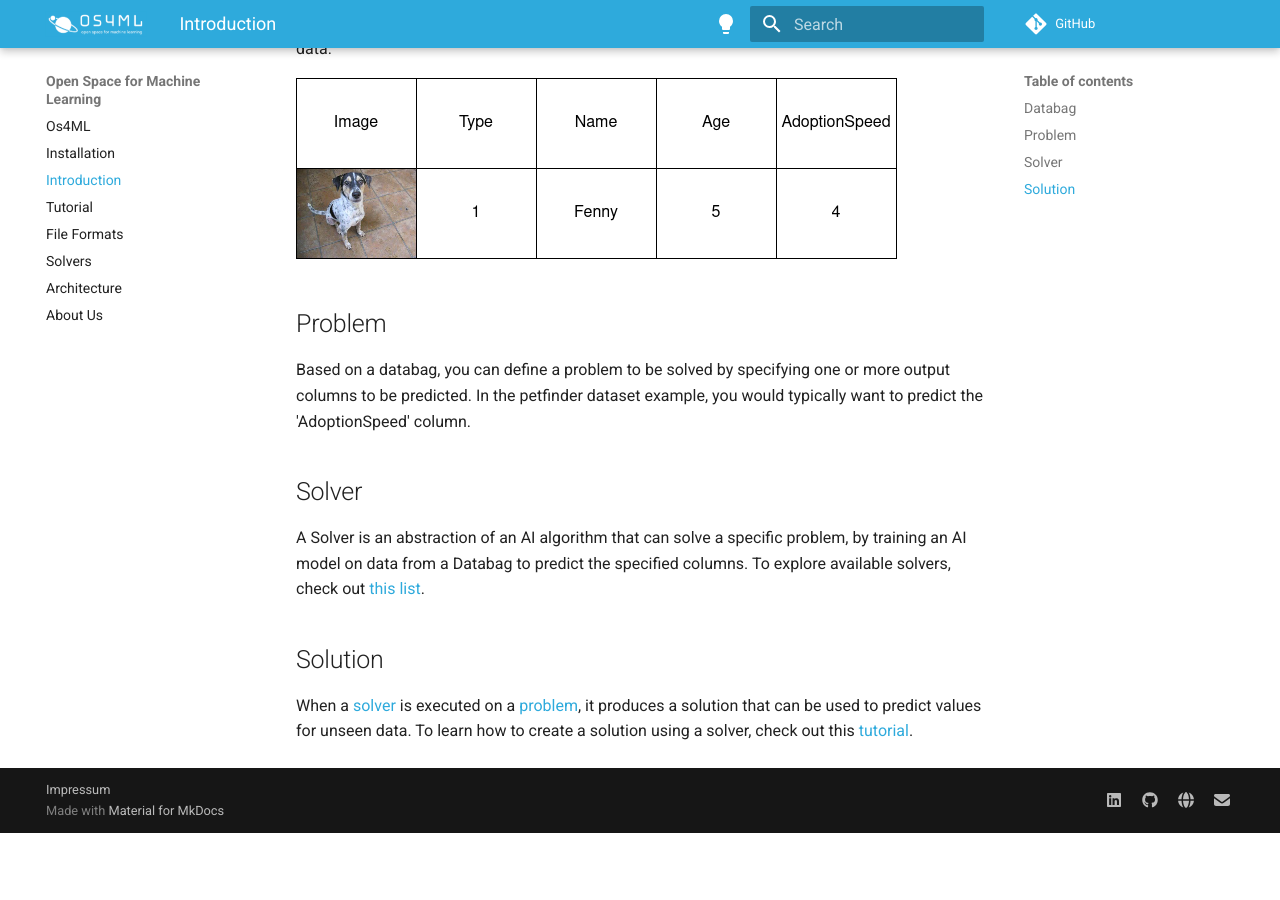
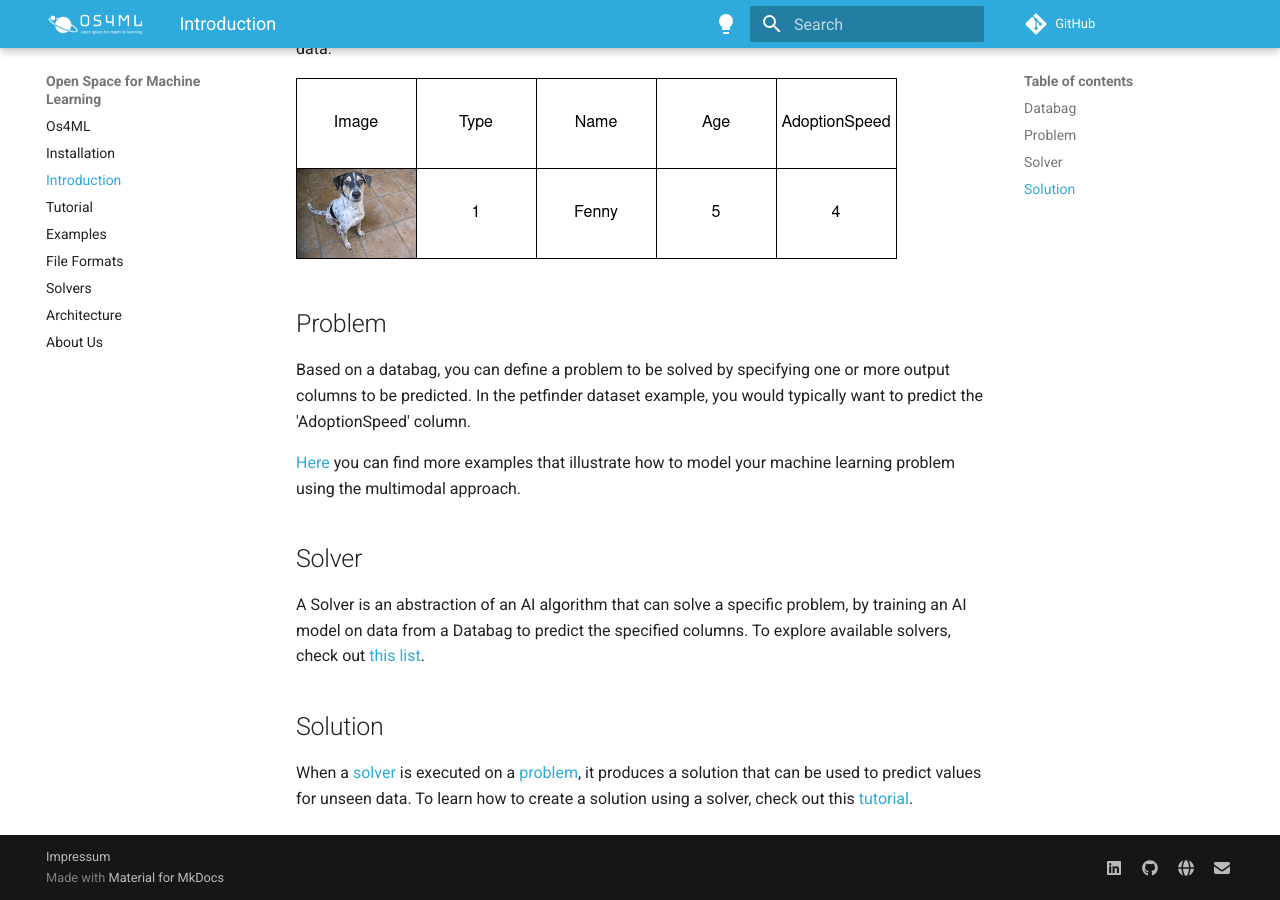
Before and after one commit to WOGRA-AG/os4ml-docs, an MkDocs documentation site: the page built from docs/introduction.md, in a window 1280 px wide and 900 px high, scrolled down 591 px. Built offline with MkDocs 1.6.1 and Material for MkDocs 9.7.7, drawn with Linux system fonts in a browser that asks for light colours; comment, search, counter and statistics services are not loaded; before the commit the page ends 1424 px from its top, so only the background shows below that.

Commit message:
Add examples for common machine learning problems

```diff
--- a/docs/introduction.md
+++ b/docs/introduction.md
@@ -21,6 +21,8 @@ Additionally, the Image column contains image data.
 Based on a databag, you can define a problem to be solved by specifying one or more output columns to be predicted.
 In the petfinder dataset example, you would typically want to predict the 'AdoptionSpeed' column.
 
+[Here][databag examples] you can find more examples that illustrate how to model your machine learning problem using the multimodal approach.
+
 ## Solver
 A Solver is an abstraction of an AI algorithm that can solve a specific problem, by training an AI model on data from a Databag to predict the specified columns.
 To explore available solvers, check out [this list][solvers].
@@ -33,6 +35,7 @@ To learn how to create a solution using a solver, check out this [tutorial][tuto
 [databag]: #Databag
 [solver]: #Solver
 [problem]: #Problem
+[databag examples]: /os4ml/examples/
 
 [tutorial]: tutorial.md
 [file formats]: file_formats.md
--- a/mkdocs.yml
+++ b/mkdocs.yml
@@ -6,6 +6,7 @@ nav:
   - Installation: installation.md
   - Introduction: introduction.md
   - Tutorial: tutorial.md
+  - Examples: examples.md
   - File Formats: file_formats.md
   - Solvers: solvers.md
   - Architecture: architecture.md
```
Also changed, not shown: docs/examples.md (added, +41 -0 lines).
